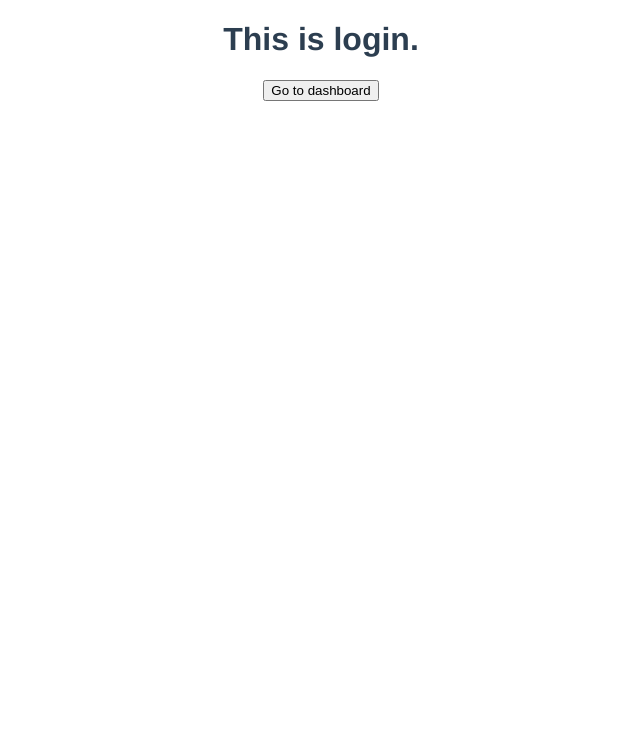
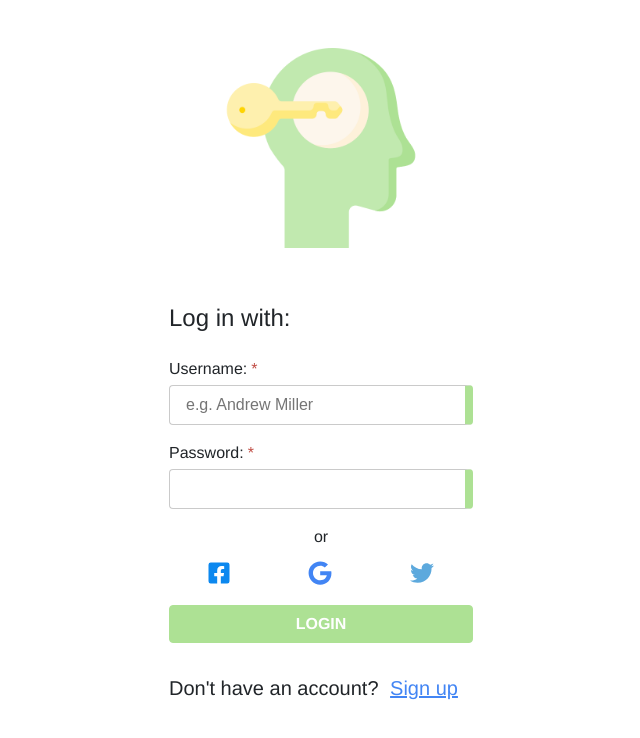
Before and after one commit to Iva-rgb/burnout-buddy, a Vue app: page / in a window 1280 px wide. Shown: the top 738 px of the page, without its empty margins (319-959 px from the left). Built offline with nearby package versions, Linux system fonts and the light colour scheme.

Commit message:
Implement login page

```diff
--- a/src/App.vue
+++ b/src/App.vue
@@ -5,24 +5,13 @@
 </template>
 
 <style>
+body *, body *:before, body *:after {
+    box-sizing: inherit;
+}
+
 #app {
   font-family: Avenir, Helvetica, Arial, sans-serif;
   -webkit-font-smoothing: antialiased;
   -moz-osx-font-smoothing: grayscale;
-  text-align: center;
-  color: #2c3e50;
-}
-
-#nav {
-  padding: 30px;
-}
-
-#nav a {
-  font-weight: bold;
-  color: #2c3e50;
-}
-
-#nav a.router-link-exact-active {
-  color: #42b983;
 }
 </style>
--- /dev/null
+++ b/src/components/vInput.vue
@@ -0,0 +1,101 @@
+ <template>
+    <div class="input-wrapper">
+        <div>
+            <label
+                class="paragraph input-label"
+                v-if="label != undefined"
+                :for="label"
+                >{{ label }}:</label
+            >
+            <span v-show="required" class="required-indicator">*</span>
+        </div>
+      <input
+        :id="label"
+        class="input-text"
+        :type="type"
+        :value="value"
+        :readonly="readonly"
+        @input="(event) => $emit('input', event.target.value)"
+        @change="$emit('change')"
+        :placeholder="placeholder"
+        :disabled="disabled"
+      />
+      <!-- <span
+        class="clear-inp"
+        v-show="clearable"
+        @click="(value) => $emit('clearInput', value)"
+        ><fa class="fa-icon" icon="times"
+      /></span> -->
+    </div>
+</template>
+
+<script>
+export default {
+  props: {
+    label: String,
+    value: [Number, String],
+    required: Boolean,
+    placeholder: [String, null],
+    disabled: [Boolean, null],
+    type: {
+      default: "text",
+      type: String,
+    },
+    readonly: {
+      default: false,
+      type: Boolean,
+    },
+    clearable: {
+      default: false,
+      type: Boolean,
+    },
+  },
+};
+</script>
+
+<style>
+.input-wrapper {
+  position: relative;
+}
+.input-wrapper .input-label {
+  margin-bottom: 4px;
+  text-align: left;
+  display: inline-block;
+}
+.input-wrapper .required-indicator{
+  margin-left: 4px;
+  color: #C04C44;
+}
+.input-wrapper input {
+  box-sizing: border-box;
+  width: 100%;
+  height: 40px;
+  padding: 8px 16px;
+  font-family: "Raleway", sans-serif;
+  border: 1px solid #cacaca;
+  border-right: 8px solid #ade194;
+  border-radius: 4px;
+}
+.input-wrapper input:active,
+.input-wrapper input:focus {
+  outline: none;
+}
+.input-wrapper.has-error .input-text {
+  border: 1px solid var(--primary-red-color);
+}
+.input-wrapper .clear-inp {
+  position: absolute;
+  margin-left: -28px;
+  margin-top: 11px;
+  background: white;
+  cursor: pointer;
+}
+.input-wrapper .clear-inp .fa-times {
+  color: #7f7372a6;
+}
+
+/* fef0ae
+    c1e9af
+    ade194
+*/
+</style>
--- a/src/layouts/Entry.vue
+++ b/src/layouts/Entry.vue
@@ -1,5 +1,8 @@
 <template>
-    <div>
+    <div id="entries-container">
+        <div id="logo-container">
+            <img class="logo" src="../assets/logo.png">
+        </div>
         <router-view></router-view>
     </div>
 </template>
@@ -11,5 +14,15 @@
 </script>
 
 <style scoped>
-
+#entries-container{
+    margin: 48px 16px;
+}
+#logo-container{
+    text-align: center;
+    margin-bottom: 56px;
+}
+#logo-container .logo{
+    width: 200px;
+    height: 200px;
+}
 </style>
--- a/src/main.js
+++ b/src/main.js
@@ -4,7 +4,25 @@ import router from './router'
 import store from './store'
 import mixins from './plugins/mixins.js'
 
+// Bootstrap
+import 'bootstrap'
+import 'bootstrap/dist/css/bootstrap.min.css'
+
+// Components
+import vInput from './components/vInput.vue'
+
+// Font awesome
+import '@fortawesome/fontawesome-free/css/all.css'
+import '@fortawesome/fontawesome-free/js/all.js'
+
 Vue.config.productionTip = false
+
+const components = {
+  vInput,
+};
+Object.entries(components).forEach(([name, component]) => {
+  Vue.component(name, component)
+});
 
 Vue.mixin(mixins);
 
--- a/src/router/index.js
+++ b/src/router/index.js
@@ -29,6 +29,7 @@ const routes = [
     component: Entry,
     children: [
       {
+        name: 'Register',
         path: '',
         component: () => import('../views/entries/Register.vue')
       },
--- a/src/views/entries/Login.vue
+++ b/src/views/entries/Login.vue
@@ -1,18 +1,78 @@
 <template>
     <div>
-        <h1>This is login.</h1>
-        <button @click="$goToRoute('Dashboard')">Go to dashboard</button>
+        <form @submit.prevent="login" id="login-form" class="d-flex justify-content-center align-items-center flex-wrap flex-column">
+            <h4 class="flex-item pb-3">Log in with: </h4>
+            <div class="pb-3 flex-item">
+                <vInput
+                    :label="'Username'"
+                    :required="true"
+                    :placeholder="'e.g. Andrew Miller'"
+                ></vInput>
+            </div>
+            <div class="pb-3 flex-item">
+                <vInput
+                    :label="'Password'"
+                    :required="true"
+                ></vInput>
+            </div>
+            <p>or</p>
+            <div class="d-flex justify-content-around align-items-center flex-wrap flex-row flex-item pb-4">
+                <i class="fab fa-facebook-square icon"></i>
+                <i class="fab fa-google icon"></i>
+                <i class="fab fa-twitter icon"></i>
+            </div>
+            <div class="flex-item">
+                <button type="submit" class="btn btn-primary mb-2 login-btn">LOGIN</button>
+            </div>
+        </form>
+        <div id="link-to-register" class="d-flex justify-content-center align-items-center flex-wrap flex-column mt-4">
+            <h5 class="flex-item">Don't have an account? <button @click="$goToRoute('Register')" class="sign-up-btn">Sign up</button></h5>
+        </div>
     </div>
 </template>
 
 <script>
     export default {
         name: 'Login',
+        methods: {
+            login() {
+                console.log('login');
+            }
+        },
         mounted () {
         },
     }
 </script>
 
 <style scoped>
+#login-form .flex-item,
+#link-to-register .flex-item{
+    min-width: 304px;
+}
+#login-form .login-btn{
+    background-color: #ade194;
+    border-color: #ade194;
+    width: 100%;
+    font-weight: bold;
+    /* color: black; */
+}
+.icon{
+    transform: scale(1.5, 1.5)
+}
+.fa-facebook-square{
+    color: #0c88ef;
+}
+.fa-google{
+    color: #4285f4;
+}
+.fa-twitter{
+    color: #5da9dd
+}
+.sign-up-btn{
+    border: unset;
+    background-color: unset;
+    text-decoration: underline;
+    color: #4285f4;
+}
 
 </style>
```
Also changed, not shown: package.json (+7 -0 lines), src/assets/logo.png, 1 other file (tests, documents, lock files or other folders).
